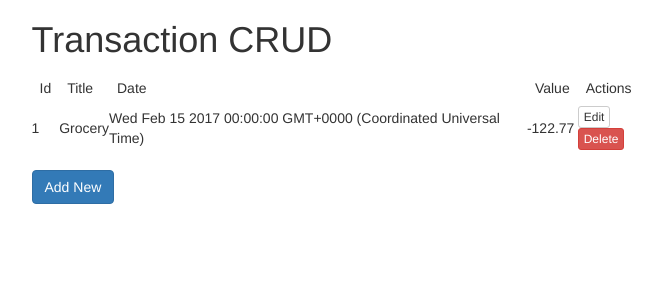
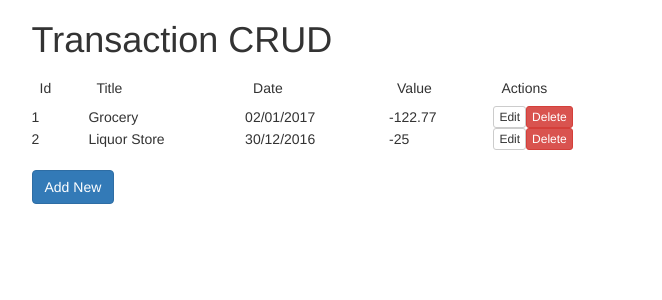
Before and after one commit to thyagostall/angular-hello-spa, an Angular app: page /transactions in a window 1280 px wide. Shown: the top 300 px of the page, without its empty margins (296-958 px from the left). Built offline with nearby package versions, Linux system fonts and the light colour scheme.

Commit message:
Some testing with date input

```diff
--- a/src/app/transaction-list.component.html
+++ b/src/app/transaction-list.component.html
@@ -11,7 +11,7 @@
 	<tr *ngFor="let transaction of transactions | async">
 		<td>{{ transaction.id }}</td>
 		<td>{{ transaction.title }}</td>
-		<td>{{ transaction.date }}</td>
+		<td>{{ transaction.date | date:"dd/MM/yyyy" }}</td>
 		<td>{{ transaction.value }}</td>
 		<td>
 			<button class="btn btn-default btn-xs" (click)=onSelect(transaction)>Edit</button>
--- a/src/app/transaction.component.html
+++ b/src/app/transaction.component.html
@@ -5,7 +5,7 @@
 	</div>
 	<div class="form-group">
 		<label>Date: </label>
-		<input class="form-control" type="date" placeholder="date" [(ngModel)]="transaction.date">
+		<input class="form-control" type="date" [(ngModel)]="transaction.date">
 	</div>
 	<div class="form-group">
 		<label>Value: </label>
--- a/src/app/transaction.service.ts
+++ b/src/app/transaction.service.ts
@@ -7,7 +7,8 @@ import 'rxjs/add/observable/of';
 @Injectable()
 export class TransactionService {
 	private DATA = [
-		{ id: 1, title: "Grocery", date: new Date(2017, 1, 15), value:-122.77 }
+		{ id: 1, title: "Grocery", date: new Date(2017, 0, 2), value: -122.77 },
+		{ id: 2, title: "Liquor Store", date: new Date(2016, 11, 30), value: -25 }
 	]
 
 	create(transaction: Transaction): Observable<Transaction> {
@@ -20,6 +21,7 @@ export class TransactionService {
 
 	update(transaction: Transaction): Observable<Transaction> {
 		let i = this.indexOfItemWithId(transaction.id);
+		console.log("Type: " + transaction.date.constructor.name);
 		this.DATA[i] = transaction;
 		return Observable.of(transaction);
 	}
```
